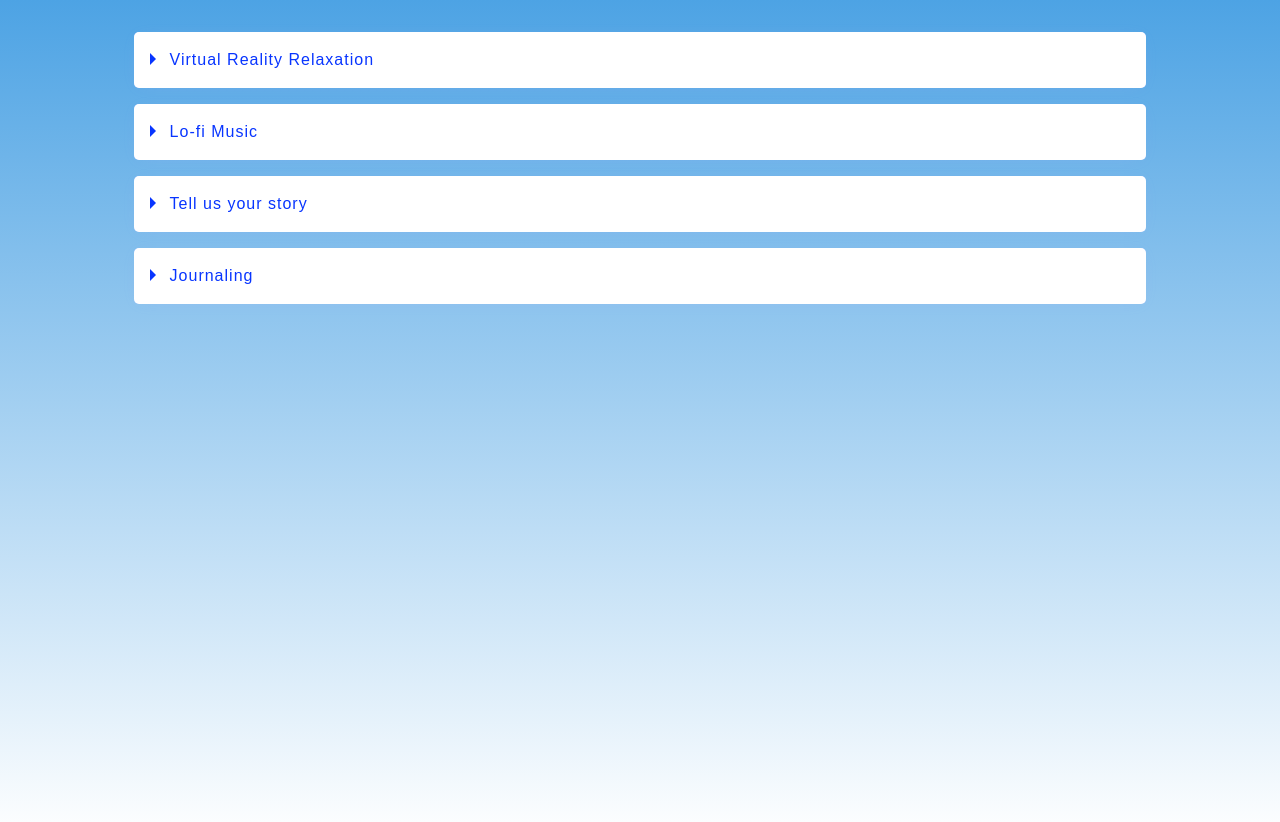
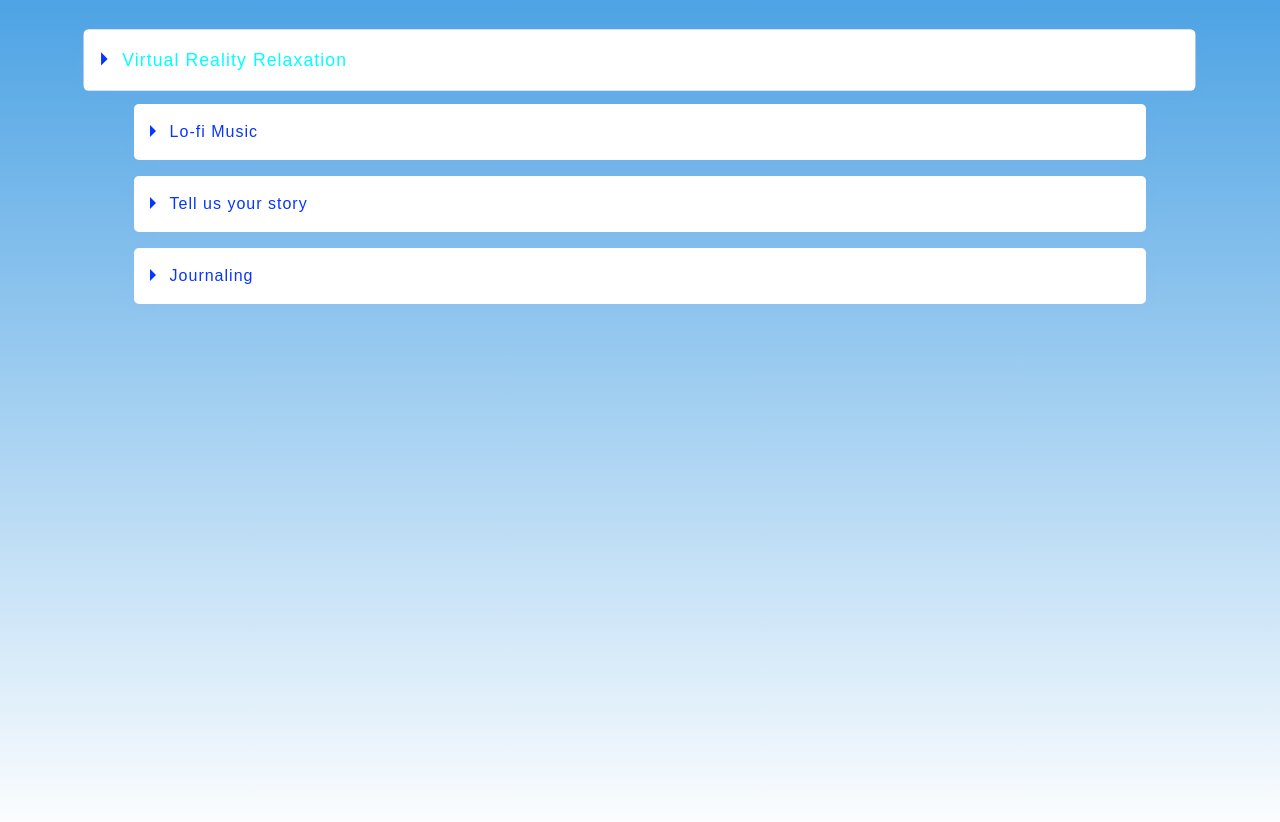
Before and after one commit to Sachidananda200/YouTube, a plain HTML site: page index.html in a window 1280 px wide. In both pictures the pointer is over the element "Virtual Reality Relaxation". Drawn offline with Linux system fonts and the light colour scheme.

Commit message:
Update index.html
update details

```diff
--- a/index.html
+++ b/index.html
@@ -34,6 +34,11 @@
           transform: rotate(0);
           transform-origin: 0.2rem 50%;
           transition: 0.25s transform ease;
+        }
+          details:hover{
+          transform: scale(1.10);
+          transition: 0.5s transform ease;
+          color: aqua;
         }
 
         /* THE MAGIC 🧙‍♀ */
```
